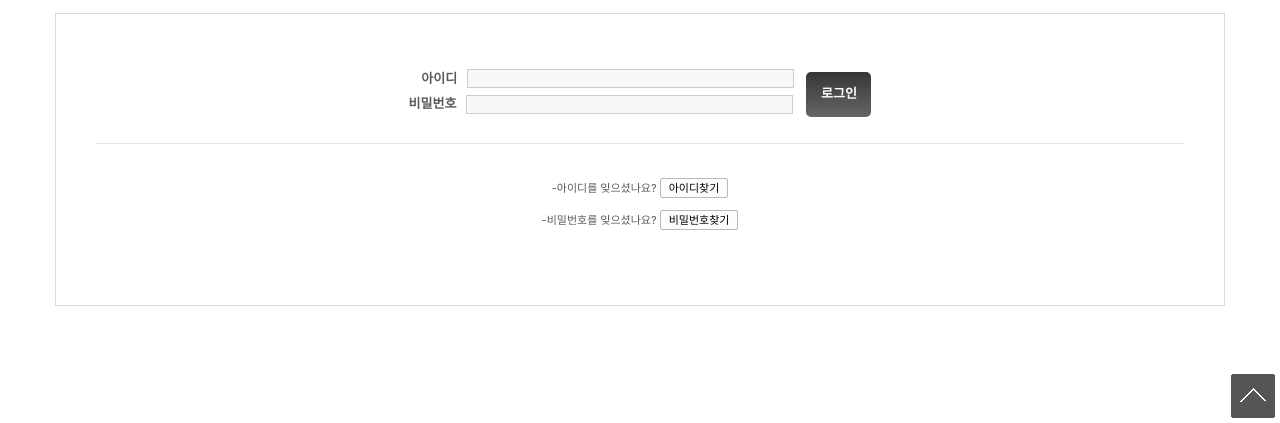
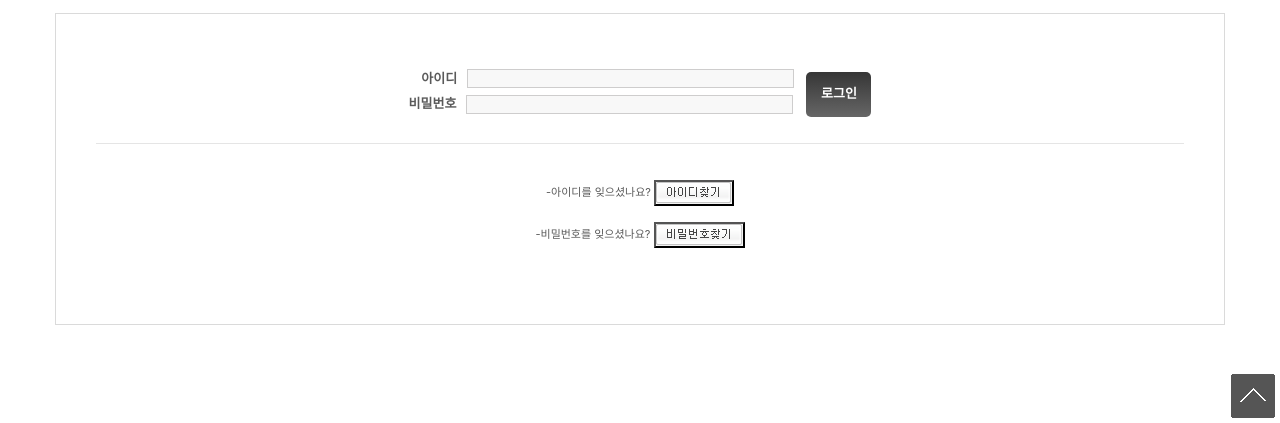
Before and after one commit to asfmnaew/company-web, a plain HTML site: page member/login.html in a window 1280 px wide. Shown: the part 377-800 px from the top of the page. Drawn offline with nearby package versions, Linux system fonts and the light colour scheme.

Commit message:
Update login.html

```diff
--- a/member/login.html
+++ b/member/login.html
@@ -61,9 +61,11 @@
             <hr>
           <div class="lghelp">
             <p>-아이디를 잊으셨나요?
-              <a href="">아이디찾기</a></p>
+              <button onclick="window.open('/member/idFind.html', '', 'width=430, height=350')" class="lgHelpBtn"><img src="/img/member/btn_id_find.gif" alt=""></button>
+              </p>
             <p>-비밀번호를 잊으셨나요?
-            <a href="">비밀번호찾기</a></p>
+              <button class="lgHelpBtn"><img src="/img/member/btn_pw_find.gif" alt=""></button>
+              </p>
           </div>
         </div>
 
```
